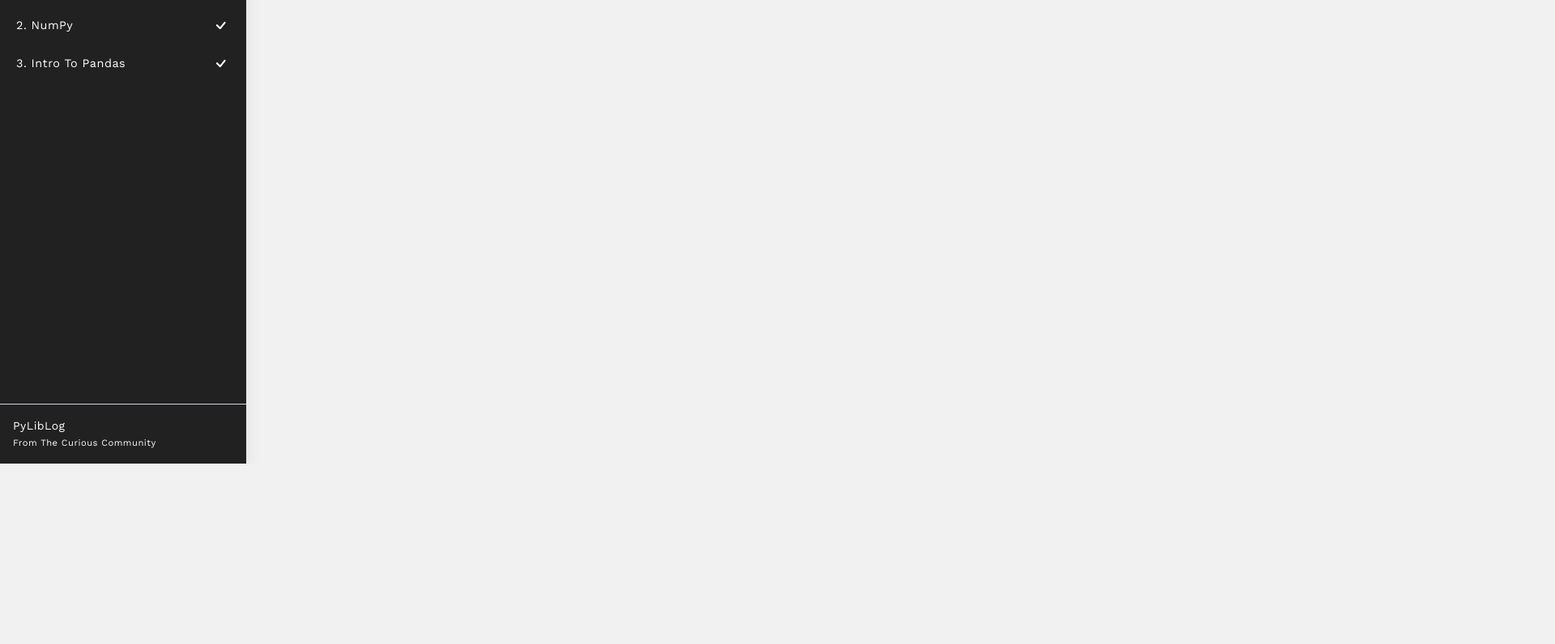
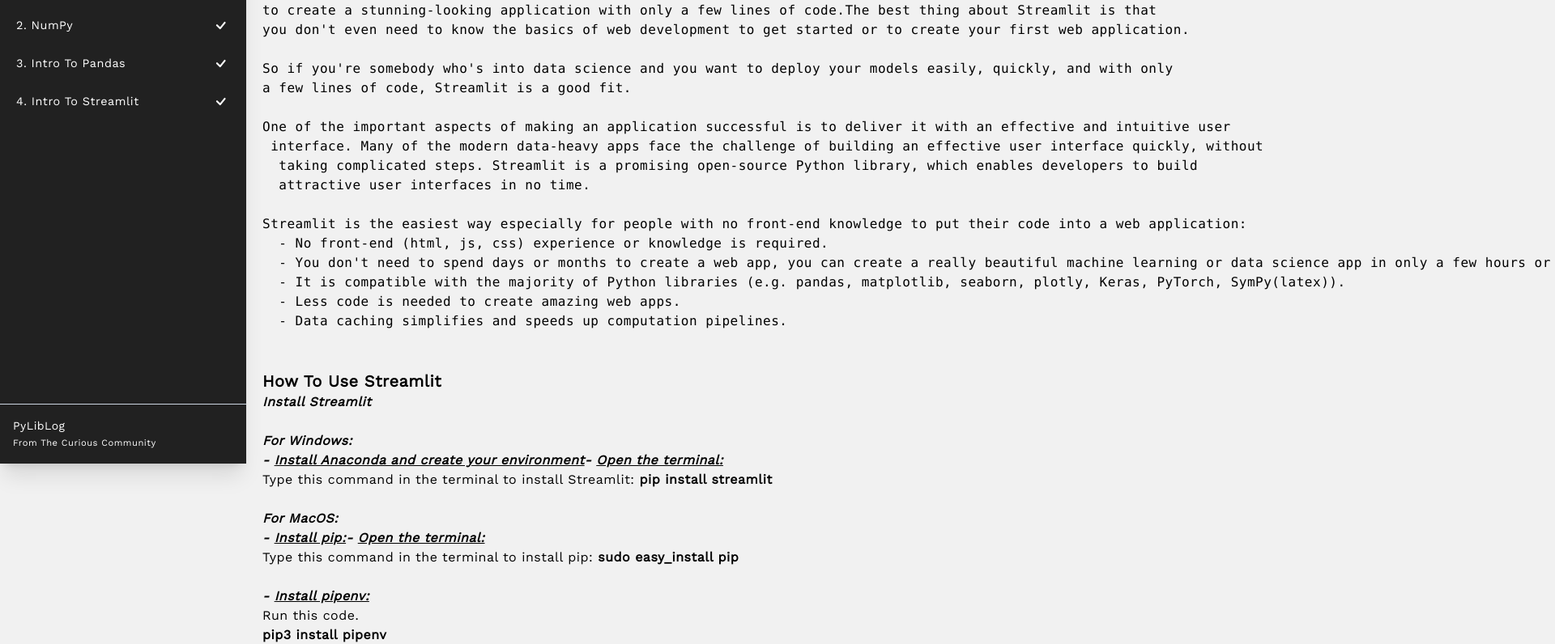
Before and after one commit to thecuriousteam/PyLibLog, a React (Vite) app: page /Streamlit-Library/Intro-to-Streamlit in a window 1280 px wide. Shown: the part 227-1023 px from the top of the page at 81% size, 1920 px wide, since content can reach past the window. Before the commit the page ends 800 px from the top, so only its background shows below. Built offline with nearby package versions, Linux system fonts and the light colour scheme.

Commit message:
Added starter documentation on streamlit

```diff
--- a/package.json
+++ b/package.json
@@ -9,6 +9,7 @@
     "preview": "vite preview"
   },
   "dependencies": {
+    "clsx": "^2.0.0",
     "framer-motion": "^9.0.1",
     "react": "^18.2.0",
     "react-dom": "^18.2.0",
--- a/src/App.jsx
+++ b/src/App.jsx
@@ -5,7 +5,7 @@
 import PythonBasics from "./Python_Library_Pages/Python_Basics/Introduction-to-Python";
 import NumpyBasics from "./Python_Library_Pages/Numpy/Intro-to-Numpy";
 import PandasBasics from "./Python_Library_Pages/Pandas/Intro-to-Pandas";
-
+import StreamlitBasics from "./Python_Library_Pages/Streamlit/Intro-to-Streamlit";
 
 const App = () => {
   return (
@@ -26,9 +26,15 @@
         </Route>
         <Route path="Pandas-Library" element={<Outlet />}>
         <Route path="Intro-to-pandas" element={<PandasBasics />} />
+
+
           {/* <Route index element={<Two />} />
           <Route path="Inbuilt-Functions" element={<Inbuilt />} />
           <Route path="Loops-in-Python" element={<User />} /> */}
+
+        </Route>
+        <Route path="Streamlit-Library" element={<Outlet />}>
+        <Route path="Intro-to-Streamlit" element={<StreamlitBasics />} />
         </Route>
         {/* remaing routes*/}
       </Routes>
--- a/src/Constants/index.js
+++ b/src/Constants/index.js
@@ -31,5 +31,15 @@
       }
     ],
   },
+  {
+    name: "Streamlit-Library",
+    title: "4. Intro to Streamlit",
+    children: [
+      {
+        title: "Intro to Streamlit",
+        name: "Intro-to-Streamlit",
+      }
+    ],
+  },
   /* remaining contents*/
 ];
--- /dev/null
+++ b/src/Python_Library_Pages/Streamlit/Intro-to-Streamlit.jsx
@@ -0,0 +1,271 @@
+import React from "react";
+
+const StreamlitBasics = () => {
+  return (
+    <div>
+      <h1><b>Introduction to Streamlit</b></h1>
+      <br />
+      <pre>
+        <code>
+          {`Streamlit is a free and open-source framework to rapidly build and share beautiful machine learning and
+data science web apps.It is a Python-based library specifically designed for machine learning engineers.
+Data scientists or machine learning engineers are not web developers and they're not interested in spending
+weeks learning to use these frameworks to build web apps. Instead, they want a tool that is easier to learn
+and to use, as long as it can display data and collect needed parameters for modeling. Streamlit allows you
+to create a stunning-looking application with only a few lines of code.The best thing about Streamlit is that
+you don't even need to know the basics of web development to get started or to create your first web application.
+
+So if you're somebody who's into data science and you want to deploy your models easily, quickly, and with only
+a few lines of code, Streamlit is a good fit.
+
+One of the important aspects of making an application successful is to deliver it with an effective and intuitive user
+ interface. Many of the modern data-heavy apps face the challenge of building an effective user interface quickly, without
+  taking complicated steps. Streamlit is a promising open-source Python library, which enables developers to build
+  attractive user interfaces in no time.
+
+Streamlit is the easiest way especially for people with no front-end knowledge to put their code into a web application:
+  - No front-end (html, js, css) experience or knowledge is required.
+  - You don't need to spend days or months to create a web app, you can create a really beautiful machine learning or data science app in only a few hours or even minutes.
+  - It is compatible with the majority of Python libraries (e.g. pandas, matplotlib, seaborn, plotly, Keras, PyTorch, SymPy(latex)).
+  - Less code is needed to create amazing web apps.
+  - Data caching simplifies and speeds up computation pipelines.
+`}
+        </code>
+      </pre>
+      <br />
+      <br />
+      <h1>
+        <b>How to use Streamlit</b>
+      </h1>
+      <h2><b>Install Streamlit</b></h2>
+      <p>
+        <br />
+        <h2>
+          <b>For Windows:</b>
+        </h2>
+        <h2>
+          - <u>Install Anaconda and create your environment</u>
+          - <u>Open the terminal:</u>
+        </h2>
+        <ol>
+          <li>
+          Type this command in the terminal to install Streamlit:{" "}
+            <a href="">
+              <b>
+                <b>pip install streamlit</b>
+              </b>
+            </a>
+          </li>
+        </ol>
+<br />
+<h2>
+          <b>For MacOS:</b>
+        </h2>
+        <h2>
+          - <u>Install pip:</u>
+          - <u>Open the terminal:</u>
+        </h2>
+        <ol>
+          <li>
+          Type this command in the terminal to install pip:{" "}
+            <a href="">
+              <b>
+                <b>sudo easy_install pip</b>
+              </b>
+            </a>
+          </li>
+        </ol>
+<br />
+        <h2>
+          - <u>Install pipenv:</u>
+        </h2>
+        <ol>
+          <li>Run this code.</li>
+          <b>
+                <b>pip3 install pipenv</b>
+              </b>
+        </ol>
+      <h2>
+        <br></br>
+          - <u>Create your environment. Open your project folder:</u>
+        </h2>
+        <ol>
+          <li>Run this code.</li>
+          <b>
+                <b>cd project_folder_name</b>
+              </b>
+        </ol>
+      <br />
+        <h2>
+          - <u>Create a pipenv environment::</u>
+        </h2>
+        <ol>
+          <li>Run this code.</li>
+          <b>
+                <b>pipenv shell</b>
+              </b>
+        </ol>
+
+        <h2>
+          - <u>Type this command to install Streamlit:</u>
+        </h2>
+        <ol>
+          <li>Run this code.</li>
+          <b>
+                <b>pip install streamlit</b>
+              </b>
+        </ol>
+
+        <h2>
+          - <u>Create a pipenv environment::</u>
+        </h2>
+        <ol>
+          <li>Run this code.</li>
+          <b>
+                <b>pipenv shell</b>
+          </b>
+          <li>Test if the installation worked.</li>
+          <b>
+                <b>streamlit hello</b>
+              </b>
+        </ol>
+
+        <h2>
+          <b>For Linux:</b>
+        </h2>
+        <h2>
+          - <u>Install pip:</u>
+          - <u>Open the terminal:</u>
+        </h2>
+        <ol>
+          <li>
+          Type this command in the terminal to install pip:{" "}
+            <a href="">
+              <b>
+                <b>sudo apt-get install python3-pip</b>
+              </b>
+            </a>
+          </li>
+        </ol>
+<br />
+        <h2>
+          - <u>Install pipenv:</u>
+        </h2>
+        <ol>
+          <li>Run this code.</li>
+          <b>
+                <b>pip3 install pipenv</b>
+              </b>
+        </ol>
+      <h2>
+        <br></br>
+          - <u>Create your environment. Open your project folder:</u>
+        </h2>
+        <ol>
+          <li>Run this code.</li>
+          <b>
+                <b>cd project_folder_name</b>
+              </b>
+        </ol>
+      <br />
+        <h2>
+          - <u>Create a pipenv environment:</u>
+        </h2>
+        <ol>
+          <li>Run this code.</li>
+          <b>
+                <b>pipenv shell</b>
+              </b>
+        </ol>
+
+        <h2>
+          - <u>Type this command to install Streamlit:</u>
+        </h2>
+        <ol>
+          <li>Run this code.</li>
+          <b>
+                <b>pip install streamlit</b>
+              </b>
+        </ol>
+
+        <h2>
+          - <u>Create a pipenv environment::</u>
+        </h2>
+        <ol>
+          <li>Run this code.</li>
+          <b>
+                <b>pipenv shell</b>
+          </b>
+          <li>Test if the installation worked.</li>
+          <b>
+                <b>streamlit hello</b>
+              </b>
+        </ol>
+        <br />
+
+        <h2>How to run your Streamlit code</h2>
+        <li><b>streamlit run file_name.py</b></li>
+        <br />
+
+
+      </p>
+      <br />
+      <br />
+
+      <h2><b>Streamlit Components</b></h2>
+      <p>
+        Streamlit apps are built using a set of components that allow you to create interactive user interfaces. Some commonly used Streamlit components include:
+      </p>
+      <ul>
+        <li><b>st.text()</b>: Display plain text.</li>
+        <li><b>st.markdown()</b>: Render Markdown-formatted text.</li>
+        <li><b>st.title()</b>: Display a title.</li>
+        <li><b>st.image()</b>: Display images.</li>
+        <li><b>st.dataframe()</b>: Display DataFrames.</li>
+        <li><b>st.plotly_chart()</b>: Render Plotly charts.</li>
+        <li><b>st.map()</b>: Display interactive maps.</li>
+      </ul>
+      <p>
+        You can combine these components to build rich and interactive Streamlit apps. For detailed usage and examples, refer to the Streamlit documentation.
+      </p>
+
+      <br />
+      <h2><b>Deploying a Streamlit App</b></h2>
+      <p>
+        Once you've created your Streamlit app, you might want to deploy it to make it accessible to others. Here are some common deployment options:
+      </p>
+
+      <h3><b>Streamlit Sharing (Free Hosting)</b></h3>
+      <p>
+        Streamlit offers a free hosting platform called Streamlit Sharing. Follow these steps to deploy your app:
+      </p>
+      <ol>
+        <li>Create a GitHub repository containing your Streamlit app.</li>
+        <li>Sign in to Streamlit Sharing with your GitHub account.</li>
+        <li>Select your GitHub repository and deploy your app.</li>
+        <li>Streamlit Sharing will provide a URL where your app is hosted.</li>
+      </ol>
+      <br />
+      <h3><b>Heroku (Custom Hosting)</b></h3>
+      <p>
+        If you prefer custom hosting, you can deploy your Streamlit app on Heroku:
+      </p>
+      <ol>
+        <li>Create a Heroku account if you don't have one.</li>
+        <li>Install the Heroku CLI.</li>
+        <li>Create a requirements.txt file containing your app's dependencies.</li>
+        <li>Create a Procfile to specify how Heroku should run your app.</li>
+        <li>Deploy your app to Heroku using Git.</li>
+        <li>Heroku will provide a URL where your app is hosted.</li>
+      </ol>
+      <br />
+      <h3><b>Other Deployment Options</b></h3>
+      <p>
+        Besides Streamlit Sharing and Heroku, you can deploy your Streamlit app to various cloud platforms like AWS, Google Cloud, or use containerization tools like Docker for deployment. The choice of deployment platform depends on your specific requirements and preferences.
+      </p>
+
+    </div>
+  );
+};
+
+export default StreamlitBasics;
--- a/src/index.css
+++ b/src/index.css
@@ -17,7 +17,10 @@
     @apply text-xl font-medium capitalize;
   }
 }
-
+h2{
+  font-style: italic;
+  font-weight: bold;
+}
 .link {
   @apply p-2.5 flex rounded-md gap-6 items-center md:cursor-pointer cursor-default duration-300 font-medium;
 }
```
Also changed, not shown: 1 other file (tests, documents, lock files or other folders).
